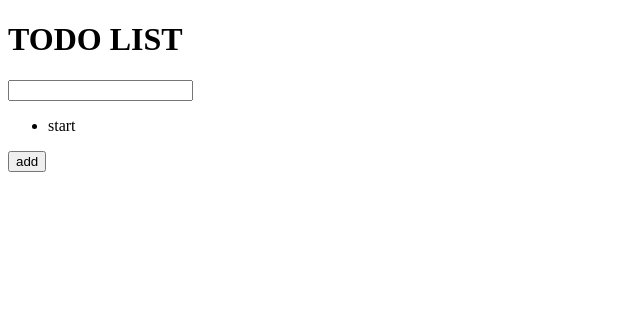
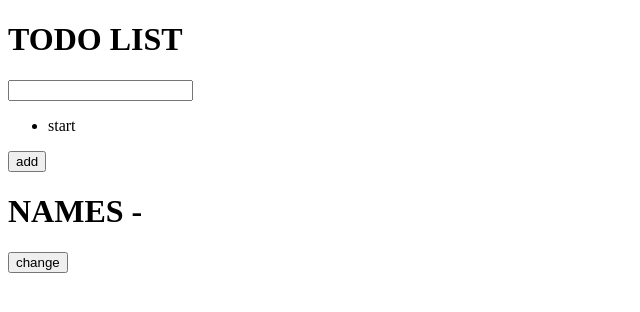
Before and after one commit to KarthikM-P/iVoyant, a React (Vite) app: page / in a window 1280 px wide. Shown: the top 312 px of the page, without its empty margins (0-640 px from the left). Built offline with nearby package versions, Linux system fonts and the light colour scheme.

Commit message:
add new usestate

```diff
--- a/src/App.tsx
+++ b/src/App.tsx
@@ -1,10 +1,12 @@
 // import React from 'react'
+import Names from './Names'
 import Todolist from './Todolist'
 
 const App = () => {
   return (
     <>
       <Todolist/>
+      <Names/>
     </>
   )
 }
--- /dev/null
+++ b/src/Names.tsx
@@ -0,0 +1,20 @@
+import { useState } from 'react'
+
+const Names = () => {
+    const names = ['raj','suresh','arun','bhuvan']
+    const [data, setdata] = useState('')
+    function handle (){
+        let i;
+        for(i=0;i<names.length;i++){
+           setdata(names[i]);
+        }
+    }
+  return (
+    <div>
+        <h1>NAMES - {data}</h1>
+        <button onClick={handle}>change</button>
+    </div>
+  )
+}
+
+export default Names
```
